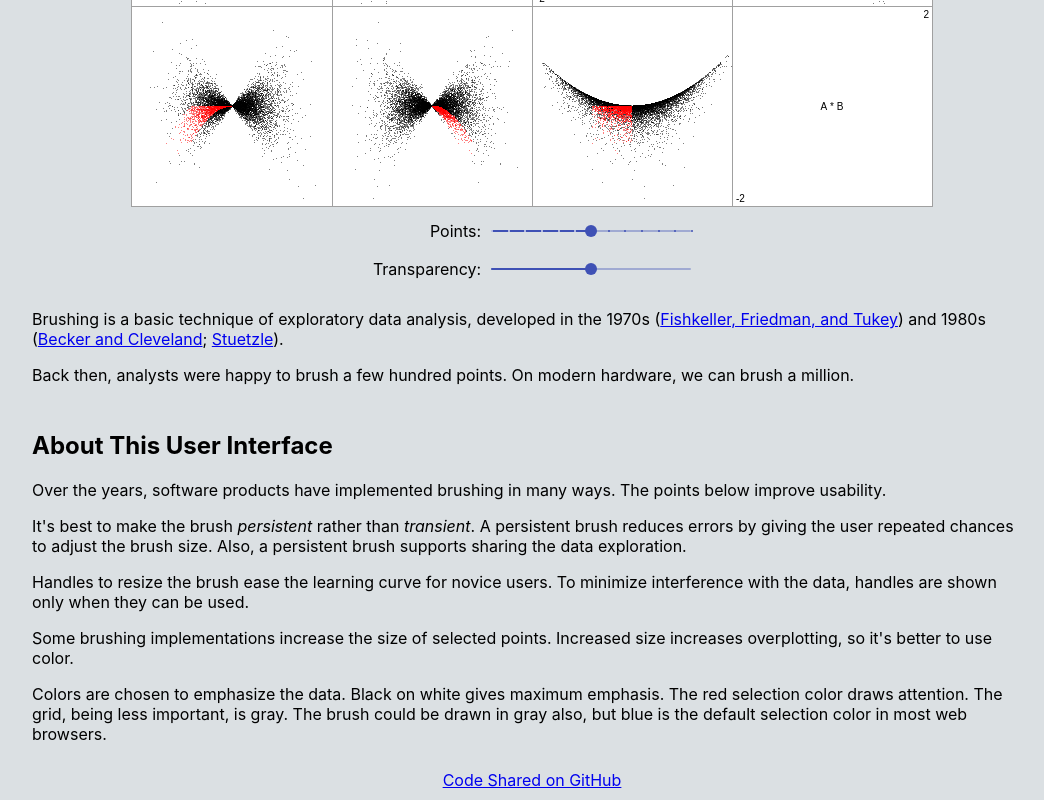
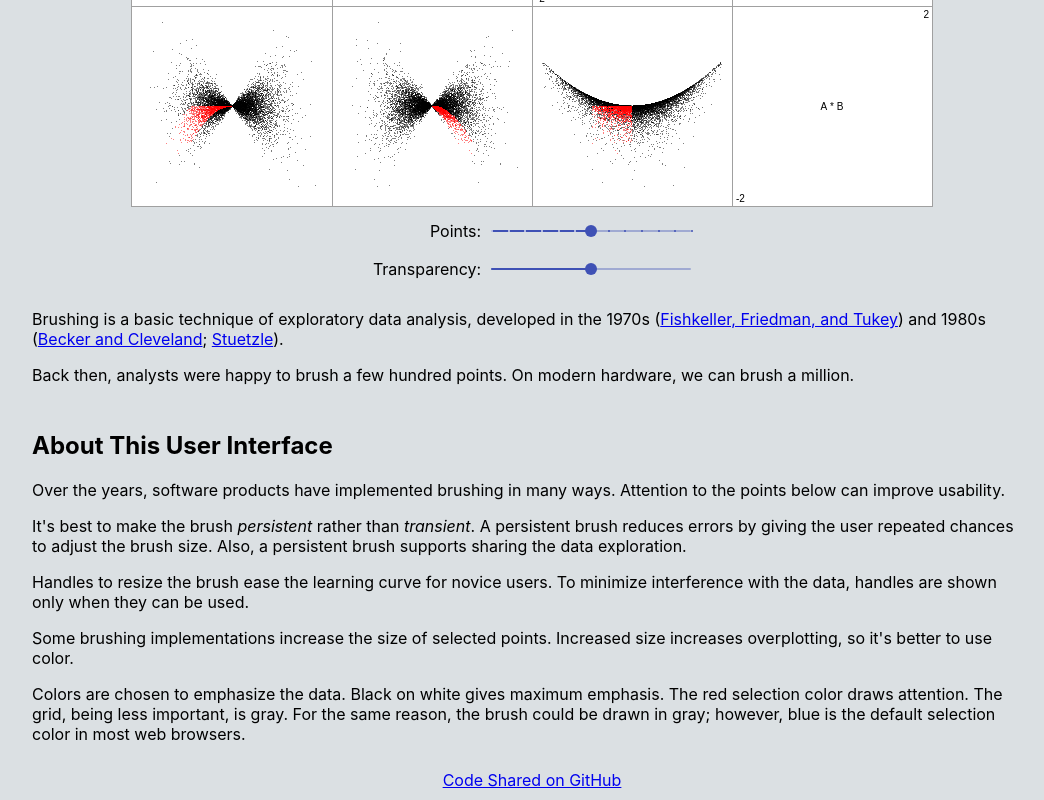
Before and after one commit to hemanrobinson/fast-brushing, a React (Create React App) app: page / in a window 1280 px wide. Shown: the part 697-1497 px from the top of the page, without its empty margins (108-1152 px from the left). Built offline with nearby package versions, Linux system fonts and the light colour scheme.

Commit message:
symmetric padding

```diff
--- a/src/App.js
+++ b/src/App.js
@@ -43,7 +43,7 @@ const App = () => {
             <div className="Description">
                 <h2>About This User Interface</h2>
                 <p>
-                Over the years, software products have implemented brushing in many ways.  The points below improve usability.
+                Over the years, software products have implemented brushing in many ways.  Attention to the points below can improve usability.
                 </p>
                 <p>
                 It's best to make the brush <em>persistent</em> rather than <em>transient</em>.  A persistent brush reduces errors by giving the user repeated chances to adjust the brush size.  Also, a persistent brush supports sharing the data exploration.
@@ -55,7 +55,7 @@ const App = () => {
                 Some brushing implementations increase the size of selected points.  Increased size increases overplotting, so it's better to use color.
                 </p>
                 <p>
-                Colors are chosen to emphasize the data.  Black on white gives maximum emphasis.  The red selection color draws attention.  The grid, being less important, is gray.  The brush could be drawn in gray also, but blue is the default selection color in most web browsers.
+                Colors are chosen to emphasize the data.  Black on white gives maximum emphasis.  The red selection color draws attention.  The grid, being less important, is gray.  For the same reason, the brush could be drawn in gray; however, blue is the default selection color in most web browsers.
                 </p>
             </div>
             <a href="https://github.com/hemanrobinson/brush/">Code Shared on GitHub</a>
--- a/src/Plot.js
+++ b/src/Plot.js
@@ -137,7 +137,7 @@ Plot.draw = ( x, y, width, height, canvas, nData, i, j, opacity, imageData, sele
     }
 
     // Draw and return the bitmap.
-    g.putImageData( myImageData, x, y, padding, padding, width - padding, height - padding );
+    g.putImageData( myImageData, x, y, padding, padding, width - 2 * padding, height - 2 * padding );
     return deselectedImageData;
 };
 
```
Also changed, not shown: 2 other files (tests, documents, lock files or other folders).
